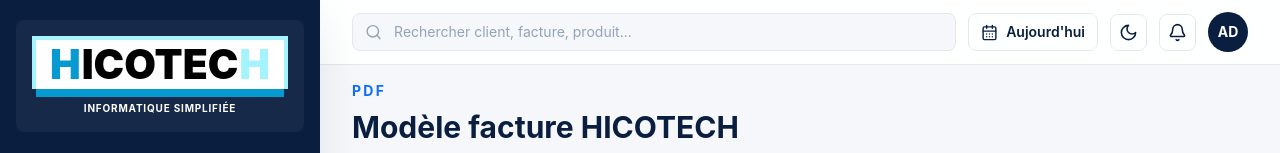
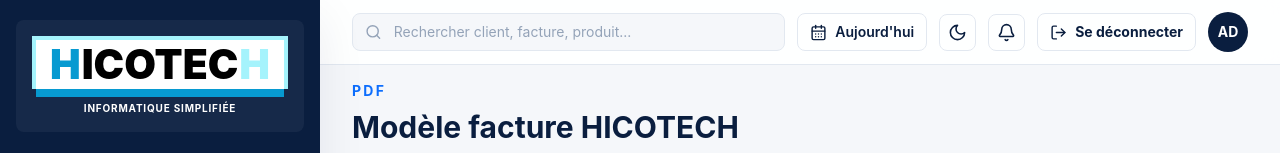
Before and after one commit to montasirhachimi-alt/Facturation-site-codex, a Next.js app: page /pdf in a window 1280 px wide. Shown: the top 153 px of the page. Built offline with nearby package versions, Linux system fonts and the light colour scheme; no server answers.

Commit message:
Add logout button

```diff
--- /dev/null
+++ b/src/app/logout/route.ts
@@ -0,0 +1,12 @@
+import { redirect } from "next/navigation";
+import { clearSession } from "@/lib/auth";
+
+export async function GET() {
+  await clearSession();
+  redirect("/");
+}
+
+export async function POST() {
+  await clearSession();
+  redirect("/");
+}
--- a/src/components/topbar.tsx
+++ b/src/components/topbar.tsx
@@ -1,6 +1,7 @@
 "use client";
 
-import { Bell, CalendarDays, Menu, Moon, Search, Sun } from "lucide-react";
+import { Bell, CalendarDays, LogOut, Menu, Moon, Search, Sun } from "lucide-react";
+import Link from "next/link";
 import { useEffect, useState } from "react";
 import { HicotechLogo } from "@/components/hicotech-logo";
 import type { AuthSession } from "@/lib/types";
@@ -59,6 +60,20 @@ export function Topbar({ onMenuClick, user }: TopbarProps) {
         <button className="rounded-lg border border-slate-200 p-2 text-hicotech-navy dark:border-hicotech-dark-border dark:bg-hicotech-dark-card dark:text-white" aria-label="Notifications">
           <Bell size={19} />
         </button>
+        <Link
+          href="/logout"
+          className="hidden items-center gap-2 rounded-lg border border-slate-200 px-3 py-2 text-sm font-bold text-hicotech-navy transition hover:bg-hicotech-sky dark:border-hicotech-dark-border dark:bg-hicotech-dark-card dark:text-white dark:hover:bg-hicotech-blue/20 sm:inline-flex"
+        >
+          <LogOut size={17} />
+          Se déconnecter
+        </Link>
+        <Link
+          href="/logout"
+          className="rounded-lg border border-slate-200 p-2 text-hicotech-navy transition hover:bg-hicotech-sky dark:border-hicotech-dark-border dark:bg-hicotech-dark-card dark:text-white dark:hover:bg-hicotech-blue/20 sm:hidden"
+          aria-label="Se déconnecter"
+        >
+          <LogOut size={19} />
+        </Link>
         <div className="grid size-10 place-items-center rounded-full bg-hicotech-navy font-display text-sm font-bold text-white">
           {user?.name.split(" ").map((part) => part[0]).join("").slice(0, 2).toUpperCase() ?? "AD"}
         </div>
```
